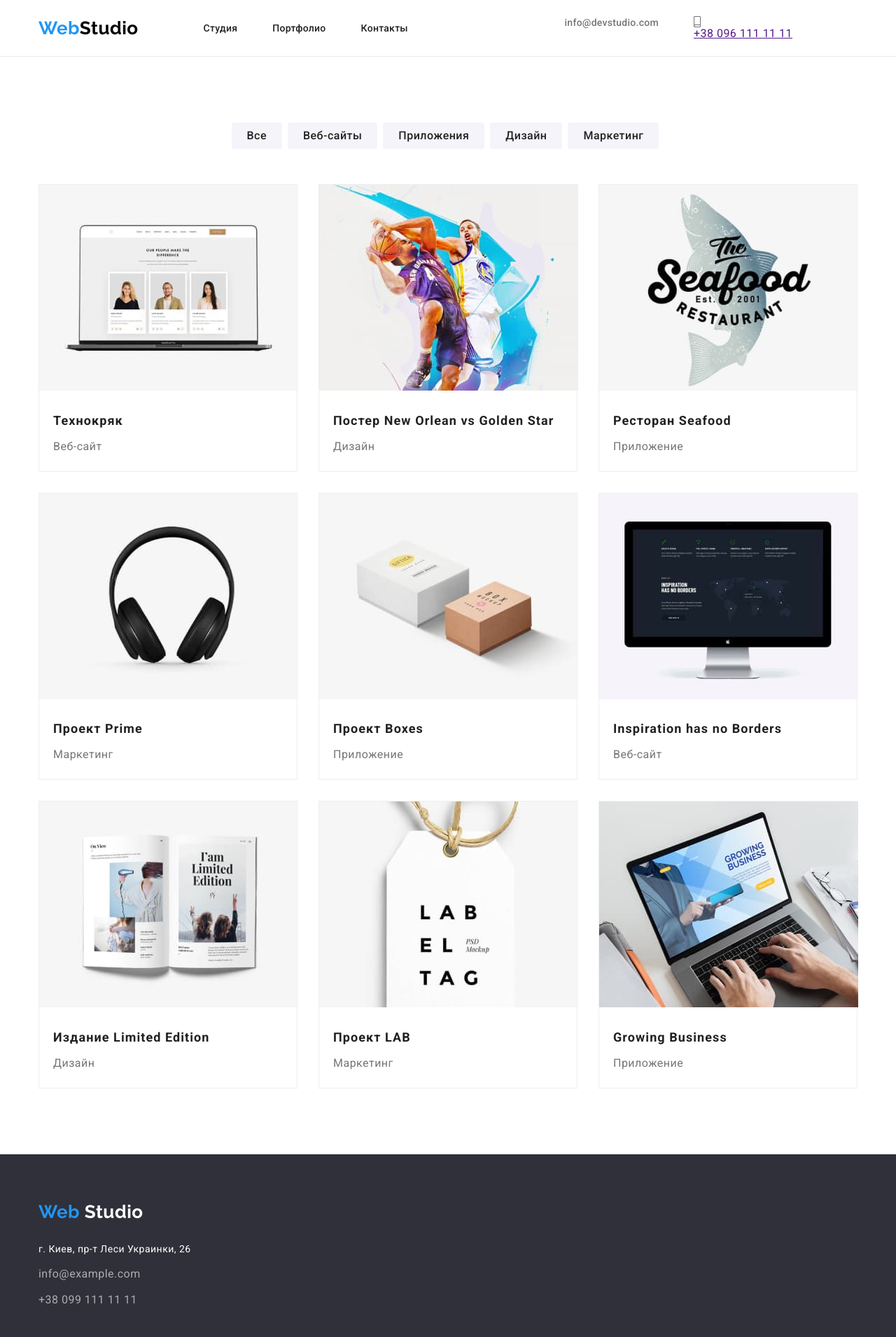
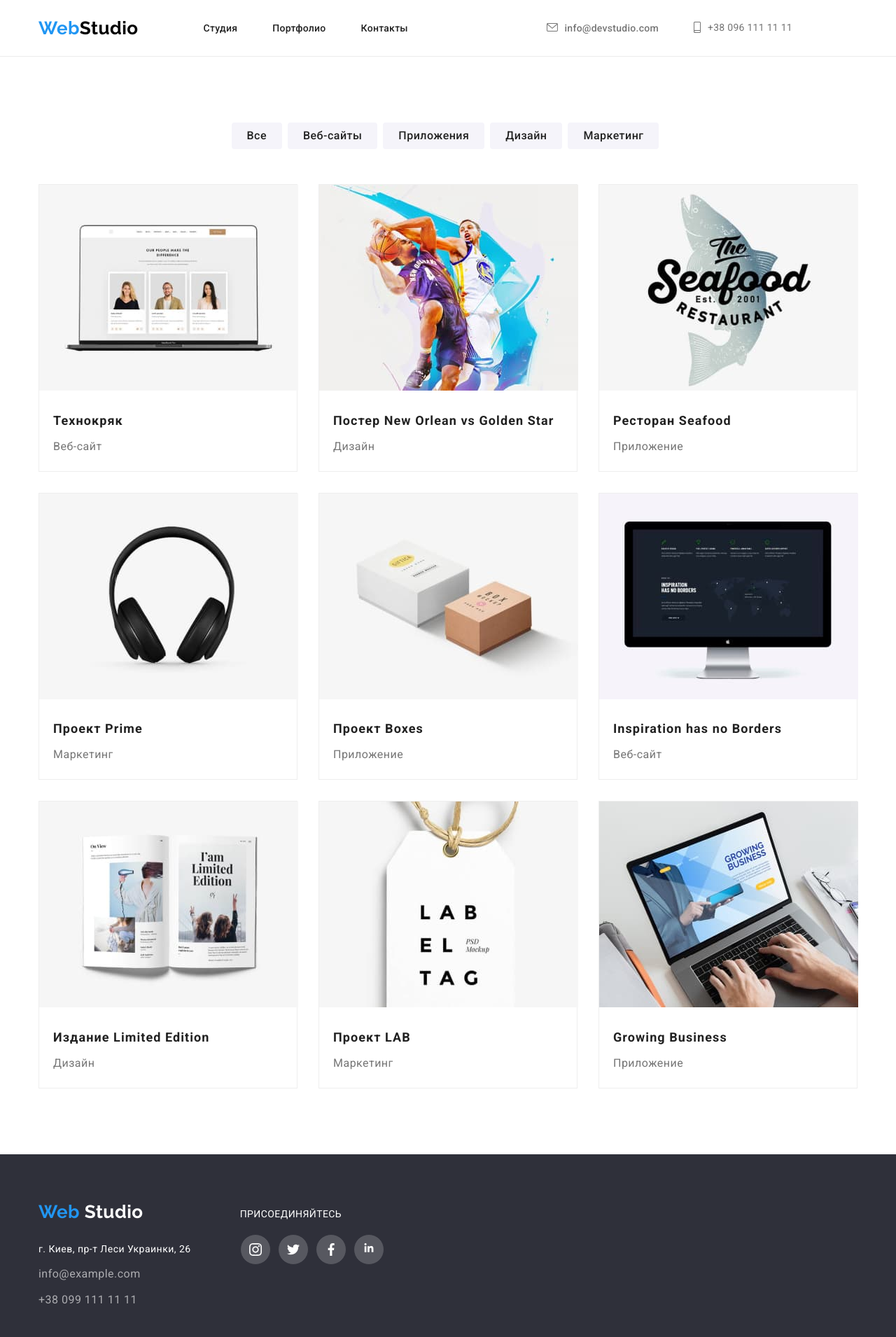
Before and after one commit to Ilnytska/goit-markup-hw-04, a plain HTML site: page portfolio.html in a window 1280 px wide. Shown: the top 1910 px of the page at 70% size. Drawn offline with nearby package versions, Linux system fonts and the light colour scheme.

Commit message:
update index.html

```diff
--- a/css/style.css
+++ b/css/style.css
@@ -116,24 +116,15 @@ li {
   letter-spacing: 0.02em;
   padding-right: 50px;
 }
-/* .link-mail::before {
-  content: " ";
-  display: inline-block;
+.icon-envelope {
   margin-right: 10px;
-  width: 16px;
-  height: 12px;
-  background-image: url("../images/img_svg/envelope.svg"); }*/
+  fill: currentColor;
+}
 
 .link-mail:hover,
 .link-mail:focus {
   color: var(--accent-color);
 }
-.icon-envelope
-
-/* .link-mail:hover::before {
-  content: " ";
-  background-image: url("../images/img_svg/envelope\ \(hover\).svg");
-} */
 .link-phone {
   color: var(--primary-text-color);
   font-size: 14px;
@@ -141,20 +132,18 @@ li {
   letter-spacing: 0.02em;
   display: flex;
 }
-.link-phone::before {
-  content: " ";
-  display: flex;
+.icon-smartphone {
   margin-right: 10px;
-  width: 10px;
-  height: 16px;
-  background-image: url("../images/img_svg/smartphone.svg");
+  fill: currentColor;
+}
+.icon-smartphone:focus,
+.icon-smartphone:hover,
+.icon-envelope:focus,
+.icon-envelope:hover {
+  fill: currentColor;
 }
 .link-phone:hover,
 .link-phone:focus {
-  color: var(--accent-color);
-}
-.link-phone:hover::before {
-  content: " ";
   color: var(--accent-color);
 }
 
@@ -284,17 +273,17 @@ li {
   flex-direction: row;
   justify-content: space-around;
 }
-.team-section-card .card {
+.team-section-card .card-team {
   border-radius: 0 0 4px 4px;
   border: 0px;
   box-shadow: var(--shadow-card);
   background-color: var(--primary-background-color);
 }
-.team-section-card .card:nth-child(2) {
+.team-section-card .card-team:nth-child(2) {
   margin-right: 30px;
   margin-left: 30px;
 }
-.team-section-card .card:nth-child(4) {
+.team-section-card .card-team:nth-child(4) {
   margin-left: 30px;
 }
 .team-section-title {
@@ -338,12 +327,9 @@ li {
 .logo-elipse:hover,
 .logo-elipse:focus {
   background-color: var(--accent-color);
-  /*  */
 }
 
 .icon-socialweb {
-  width: 20px;
-  height: 20px;
   text-align: center;
   fill: var(--icon-color);
 }
@@ -383,8 +369,6 @@ li {
   fill: var(--accent-color);
 }
 .icon-clients {
-  width: 106px;
-  height: 60px;
   fill: var(--icon-color);
 }
 
@@ -394,8 +378,22 @@ li {
   line-height: 1.71;
   padding-top: 60px;
   padding-bottom: 60px;
+}
+.footer-left-side {
   display: flex;
   flex-direction: column;
+}
+.footer {
+  display: flex;
+  flex-direction: row;
+}
+.logo-footer {
+  color: #000000;
+  font-family: "Raleway";
+  font-size: 26px;
+  font-weight: 700;
+  text-decoration: none;
+  margin-right: 0px;
 }
 .span-footer {
   color: #ffffff;
@@ -424,16 +422,21 @@ li {
   color: var(--accent-color);
 }
 
-.join-social-web {
+.footer-right-side {
   display: flex;
   flex-direction: column;
-  align-items: center;
-  margin: auto;
+  padding-top: 14px;
+  padding-bottom: 100px;
+  margin-left: 70px;
 }
 .join-link {
+  display: block;
   text-decoration: none;
   text-transform: uppercase;
   color: #ffffff;
+  font-size: 14px;
+  line-height: 1.71;
+  letter-spacing: 0.03em;
 }
 .icon-socialweb-footer {
   fill: #ffffff;
--- a/portfolio.html
+++ b/portfolio.html
@@ -30,7 +30,7 @@
               ><span class="logo-span">Web</span>Studio</a
             >
             <ul class="main-navigation-list">
-              <li><a class="link" href="./index.html">Студия</a></li>
+              <li><a class="link" href="">Студия</a></li>
               <li>
                 <a class="link" href="./portfolio.html">Портфолио</a>
               </li>
@@ -40,10 +40,36 @@
           <ul class="main-navigation-list-contacts">
             <li>
               <a class="link-mail" href="mailto:info@devstudio.com"
+                ><svg
+                  class="icon-envelope"
+                  width="16"
+                  height="12"
+                  viewBox="0 0 43 32"
+                >
+                  <path
+                    d="M38.667 0h-34.667c-2.206 0-4 1.794-4 4v24c0 2.206 1.794 4 4 4h34.667c2.206 0 4-1.794 4-4v-24c0-2.206-1.794-4-4-4zM38.667 2.667c0.181 0 0.353 0.038 0.511 0.103l-17.844 15.466-17.844-15.466c0.158-0.066 0.33-0.103 0.511-0.103h34.667zM38.667 29.333h-34.667c-0.736 0-1.333-0.598-1.333-1.333v-22.413l17.793 15.421c0.251 0.217 0.563 0.326 0.874 0.326s0.622-0.108 0.874-0.326l17.793-15.421v22.413c0 0.736-0.598 1.333-1.333 1.333z"
+                  ></path></svg
                 >info@devstudio.com</a
               >
             </li>
-            <li><a class="link-phone" href="">+38 096 111 11 11</a></li>
+            <li>
+              <a class="link-phone" href="">
+                <svg
+                  class="icon-smartphone"
+                  width="10"
+                  height="16"
+                  viewBox="0 0 20 32"
+                >
+                  <path
+                    d="M17 0h-14c-1.654 0-3 1.346-3 3v26c0 1.654 1.346 3 3 3h14c1.654 0 3-1.346 3-3v-26c0-1.654-1.346-3-3-3zM3 2h14c0.552 0 1 0.448 1 1v21h-16v-21c0-0.552 0.448-1 1-1zM17 30h-14c-0.552 0-1-0.448-1-1v-3h16v3c0 0.552-0.448 1-1 1z"
+                  ></path>
+                  <path
+                    d="M4.707 27.478c0.391 0.365 0.391 0.956 0 1.321s-1.024 0.365-1.414 0c-0.391-0.365-0.391-0.956 0-1.321s1.024-0.365 1.414 0z"
+                  ></path>
+                </svg>
+                +38 096 111 11 11</a
+              >
+            </li>
           </ul>
         </div>
       </div>
@@ -254,7 +280,9 @@
     <!--футер-->
     <footer class="footer-section">
       <div class="container">
-        <a lang="en" class="logo" href=""
+        <div class="footer">
+          <div class="footer-left-side">
+            <a lang="en" class="logo-footer" href=""
               ><span class="logo-span">Web</span>
               <span class="span-footer">Studio</span></a
             >
@@ -272,6 +300,62 @@
               </li>
             </ul>
           </div>
+          <div class="footer-right-side">
+            <a class="join-link" href="">присоединяйтесь</a>
+
+            <ul class="social-web-logo">
+              <li>
+                <a
+                  class="logo-elipse-footer"
+                  href=""
+                  target="_blank"
+                  rel="noopener noreferrer"
+                >
+                  <svg class="icon-socialweb-footer">
+                    <use href="./images/symbol-defs.svg#icon-instagram"></use>
+                  </svg>
+                </a>
+              </li>
+              <li>
+                <a
+                  class="logo-elipse-footer"
+                  href=""
+                  target="_blank"
+                  rel="noopener noreferrer"
+                >
+                  <svg class="icon-socialweb-footer">
+                    <use href="./images/symbol-defs.svg#icon-twitter"></use>
+                  </svg>
+                </a>
+              </li>
+              <li>
+                <a
+                  class="logo-elipse-footer"
+                  href=""
+                  target="_blank"
+                  rel="noopener noreferrer"
+                >
+                  <svg class="icon-socialweb-footer">
+                    <use href="./images/symbol-defs.svg#icon-facebook"></use>
+                  </svg>
+                </a>
+              </li>
+              <li>
+                <a
+                  class="logo-elipse-footer"
+                  href=""
+                  target="_blank"
+                  rel="noopener noreferrer"
+                >
+                  <svg class="icon-socialweb-footer">
+                    <use href="./images/symbol-defs.svg#icon-linkedin"></use>
+                  </svg>
+                </a>
+              </li>
+            </ul>
+          </div>
+        </div>
+      </div>
     </footer>
   </body>
 </html>
```
Also changed, not shown: index.html (+67 -45 lines). Lines whose indentation alone changed are shown as unchanged.
